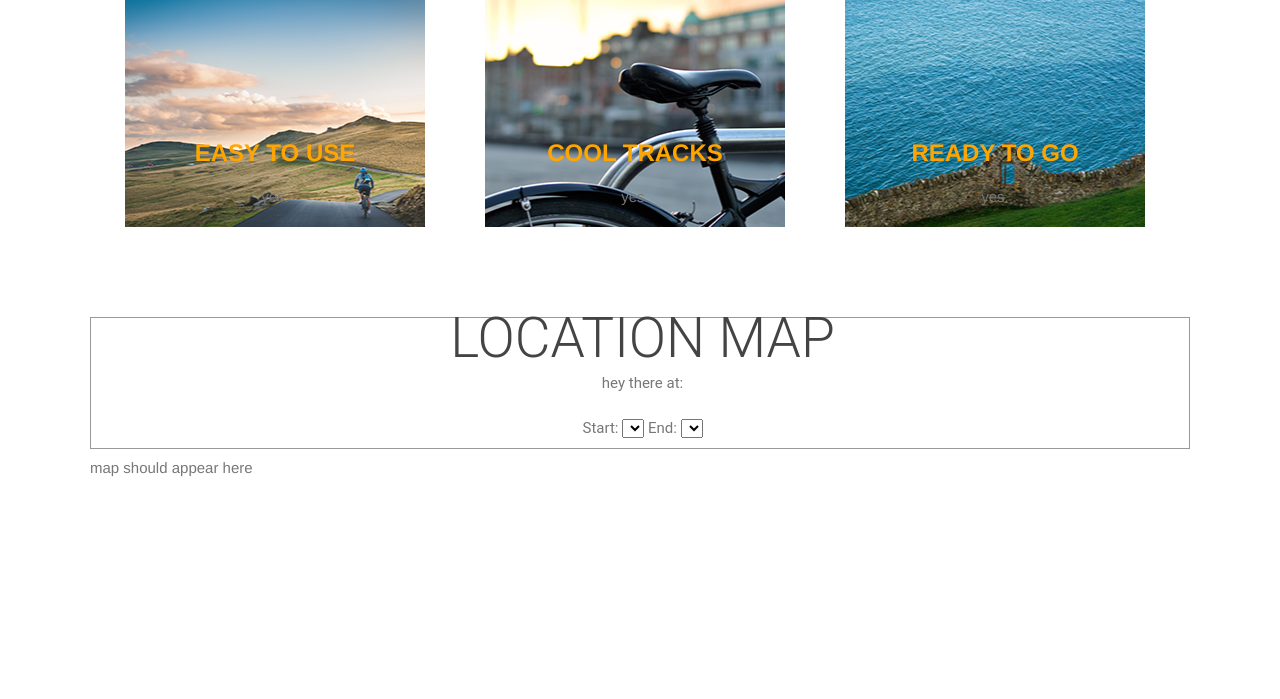
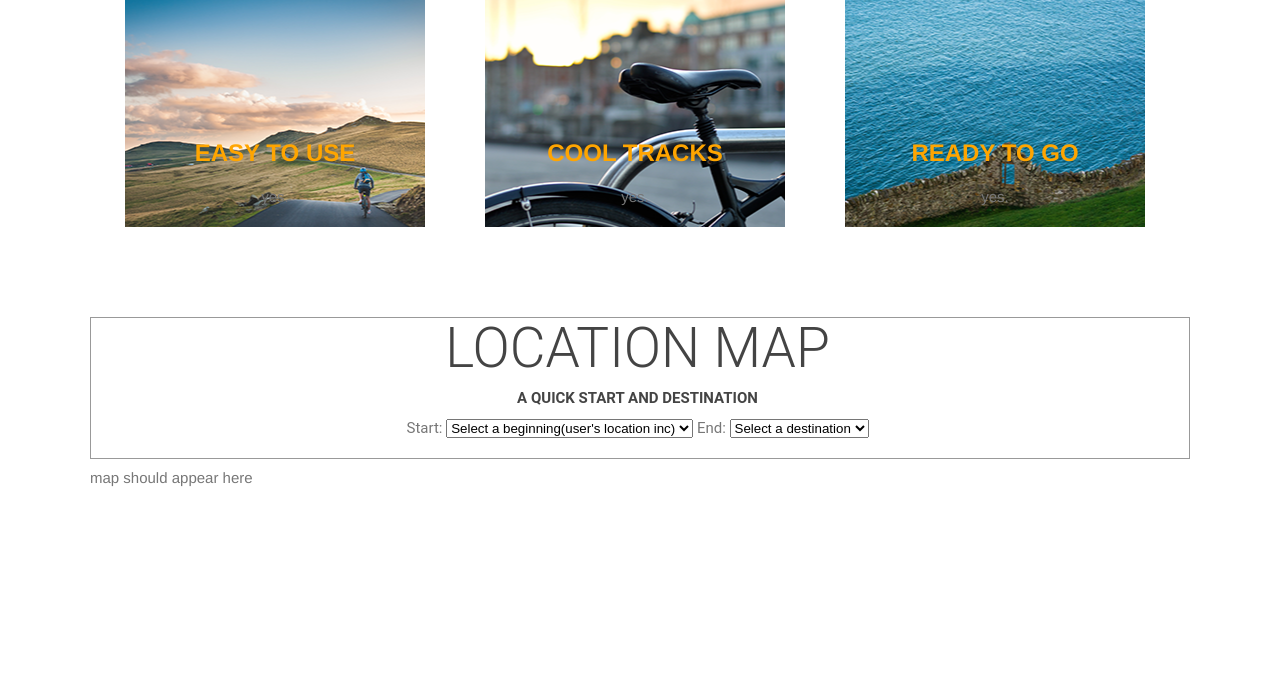
Before and after one commit to CatLuvrHass/DublinBikeApp, a Flask app: page / in a window 1280 px wide. Shown: the part 782-1481 px from the top of the page. Run offline with Flask 2, Linux system fonts and the light colour scheme; data that the repository does not hold is empty; some libraries are stand-ins or nearby versions.

Commit message:
minor additions to drop down UI and RoutePlanner page layout

```diff
--- a/flaskapp/static/app.js
+++ b/flaskapp/static/app.js
@@ -21,10 +21,10 @@ function initMap() {
             var opt = document.createElement("option");
 
             opt.value= [pos.lat, pos.lng];
-            opt.innerHTML = "mee";
+            opt.innerHTML = "User's Current Location";
 
             originDropDown.add(opt);
-            console.log(pos.lng);
+            // console.log(pos.lng);
         });
 
     const directionsService = new google.maps.DirectionsService();
--- a/flaskapp/static/style.css
+++ b/flaskapp/static/style.css
@@ -158,7 +158,7 @@ header nav ul li a {
   top: 10px;
   z-index: 5;
   background-color: #fff;
-  padding: 5px;
+  padding: 15px;
   border: 1px solid #999;
   text-align: center;
   font-family: "Roboto", "sans-serif";
--- a/flaskapp/templates/index.html
+++ b/flaskapp/templates/index.html
@@ -62,14 +62,14 @@
 <div class="wrapper">
      <div id="floating-panel">
          <h2>location map</h2>
-         <p id="location-info">hey there at: </p>
+         <h5>A quick start and destination</h5>
       <b>Start: </b>
       <select id="start">
-        <option value=""></option>
+        <option value="">Select a beginning(user's location inc)</option>
       </select>
       <b>End: </b>
       <select id="end">
-        <option value=""></option>
+        <option value="">Select a destination</option>
       </select>
     </div>
     <div id="map">map should appear here</div>
--- a/flaskapp/templates/map.html
+++ b/flaskapp/templates/map.html
@@ -149,7 +149,7 @@
     </div>
 </header>
 
-  <div id="chart_div"></div>
+
 
   <div class="flex-container">
 
@@ -162,8 +162,9 @@
       <h4>Total Distance: <span id="total"></span></h4>
   </div>
   </div>
+
   </div>
-
+        <div id="chart_div"></div>
   </div>
 
  <footer>
```
